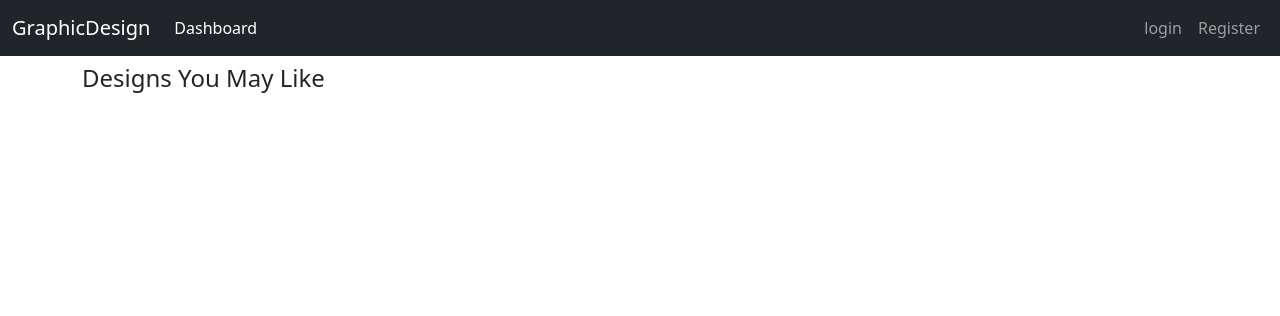
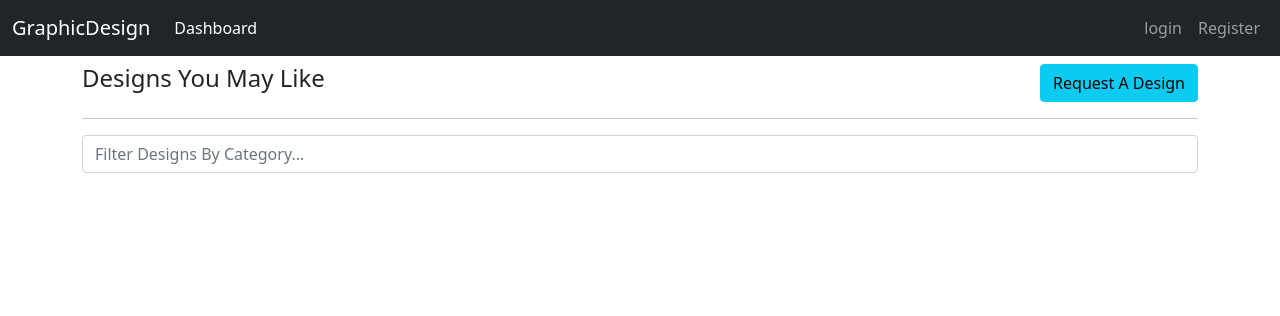
Before and after one commit to vinod2rahul/MS4-GraphicDesignServices, a Django app: template graphic-design/graphicdesignapp/templates/dashboard.html in a window 1280 px wide. Shown: the top 316 px of the page. Run offline with Django 3.2, Linux system fonts and the light colour scheme; the template is opened without the code that fills it, so the values that code supplies are empty; some libraries are stand-ins or nearby versions.

Commit message:
feat: Add Filter Designs based on Category Functionality

```diff
--- a/graphic-design/graphicdesign/urls.py
+++ b/graphic-design/graphicdesign/urls.py
@@ -19,5 +19,5 @@ from django.urls import path
 
 urlpatterns = [
     path('admin/', admin.site.urls),
-    path('accounts/', include('graphicdesignapp.urls'))
+    path('', include('graphicdesignapp.urls'))
 ]
--- a/graphic-design/graphicdesignapp/static/css/styles.css
+++ b/graphic-design/graphicdesignapp/static/css/styles.css
@@ -13,6 +13,11 @@ body{
 
 .card-header{
     display: flex;
+    justify-content: space-between;
+}
+
+.seller-info{
+    display: flex;
 }
 
 #desc{
--- a/graphic-design/graphicdesignapp/static/js/index.js
+++ b/graphic-design/graphicdesignapp/static/js/index.js
@@ -1,3 +1,5 @@
+let designs;
+
 function truncate(str, len) {
   if (str.length > len && str.length > 0) {
     let new_str = str + " ";
@@ -9,10 +11,9 @@ function truncate(str, len) {
   return str;
 }
 
-async function getDesign() {
+async function listDesignsInUI(param) {
   try {
-    const res = await axios.get("/accounts/designs/");
-    const designs = res.data;
+    designs = param;
     const DOMdesigns = document.getElementById("designs");
     designs.forEach((design) => {
       const col = document.createElement("div");
@@ -31,6 +32,9 @@ async function getDesign() {
       const header = document.createElement("div");
       header.classList.add("card-header");
 
+      const sellerData = document.createElement("span");
+      sellerData.classList.add("seller-info");
+
       const sellerImageContainer = document.createElement("span");
 
       const sellerImage = document.createElement("img");
@@ -41,7 +45,7 @@ async function getDesign() {
         "https://i.pinimg.com/736x/8b/16/7a/8b167af653c2399dd93b952a48740620.jpg";
 
       sellerImageContainer.appendChild(sellerImage);
-      header.appendChild(sellerImageContainer);
+      sellerData.appendChild(sellerImageContainer);
 
       const sellerInfo = document.createElement("span");
       sellerInfo.classList.add("mx-2");
@@ -57,7 +61,13 @@ async function getDesign() {
       sellerInfo.appendChild(sellerName);
       sellerInfo.appendChild(seller);
 
-      header.appendChild(sellerInfo);
+      const category = document.createElement("span");
+      category.classList.add("mt-3");
+      category.innerHTML = `<b>Category: </b> ${design.fields.category}`;
+
+      sellerData.appendChild(sellerInfo);
+      header.appendChild(sellerData);
+      header.appendChild(category);
       card.appendChild(header);
 
       const cardBody = document.createElement("div");
@@ -86,4 +96,42 @@ async function getDesign() {
   }
 }
 
-getDesign();
+function filterDesigns(e) {
+  const text = document.getElementById("filtertext").value;
+  if (text !== "") {
+    const filteredDesigns = designs.filter((design) => {
+      const regexp = new RegExp(`${text}`, "gi");
+      return design.fields.category.match(regexp);
+    });
+    // Keep track of old Designs
+    const oldDesigns = designs;
+    removeChildNodes();
+    listDesignsInUI(filteredDesigns);
+    // Assign all Designs so that the filtering happens on all Designs every time the input is changed
+    designs = oldDesigns;
+  } else {
+    removeChildNodes();
+    axios
+      .get("/accounts/designs/")
+      .then((res) => listDesignsInUI(res.data))
+      .catch((err) => {
+        console.error(err.message);
+      });
+  }
+}
+
+function removeChildNodes() {
+  const nodes = document.getElementById("designs");
+  while (nodes.hasChildNodes()) {
+    nodes.removeChild(nodes.firstChild);
+  }
+}
+
+document.addEventListener("DOMContentLoaded", () => {
+  axios
+    .get("/accounts/designs/")
+    .then((res) => listDesignsInUI(res.data))
+    .catch((err) => {
+      console.error(err.message);
+    });
+});
--- a/graphic-design/graphicdesignapp/templates/dashboard.html
+++ b/graphic-design/graphicdesignapp/templates/dashboard.html
@@ -14,7 +14,15 @@
     {% endfor %}
 </ul>
 {% endif %}
-<h4>Designs You May Like</h4>
+<div class="d-flex justify-content-between">
+    <h4>Designs You May Like</h4>
+    <button class="btn btn-info">Request A Design</button>
+</div>
+<hr>
+<div class="form-group">
+    <input type="text" class="form-control" id="filtertext" oninput="filterDesigns()"
+        placeholder="Filter Designs By Category..." />
+</div>
 <div class="row" id="designs">
 </div>
 {% endblock %}
--- a/graphic-design/graphicdesignapp/urls.py
+++ b/graphic-design/graphicdesignapp/urls.py
@@ -3,9 +3,9 @@ from . import views
 
 urlpatterns = [
     # path('', views.index, name="index"),
-    path('register/', views.register, name="register"),
-    path('login/', views.handleLogin, name="login"),
+    path('accounts/register/', views.register, name="register"),
+    path('accounts/login/', views.handleLogin, name="login"),
     path('', views.dashboard, name="dashboard"),
-    path('designs/', views.getdesigns, name="designs"),
-    path('logout/', views.handleLogout, name="logout"),
+    path('accounts/designs/', views.getdesigns, name="designs"),
+    path('accounts/logout/', views.handleLogout, name="logout"),
 ]
```
